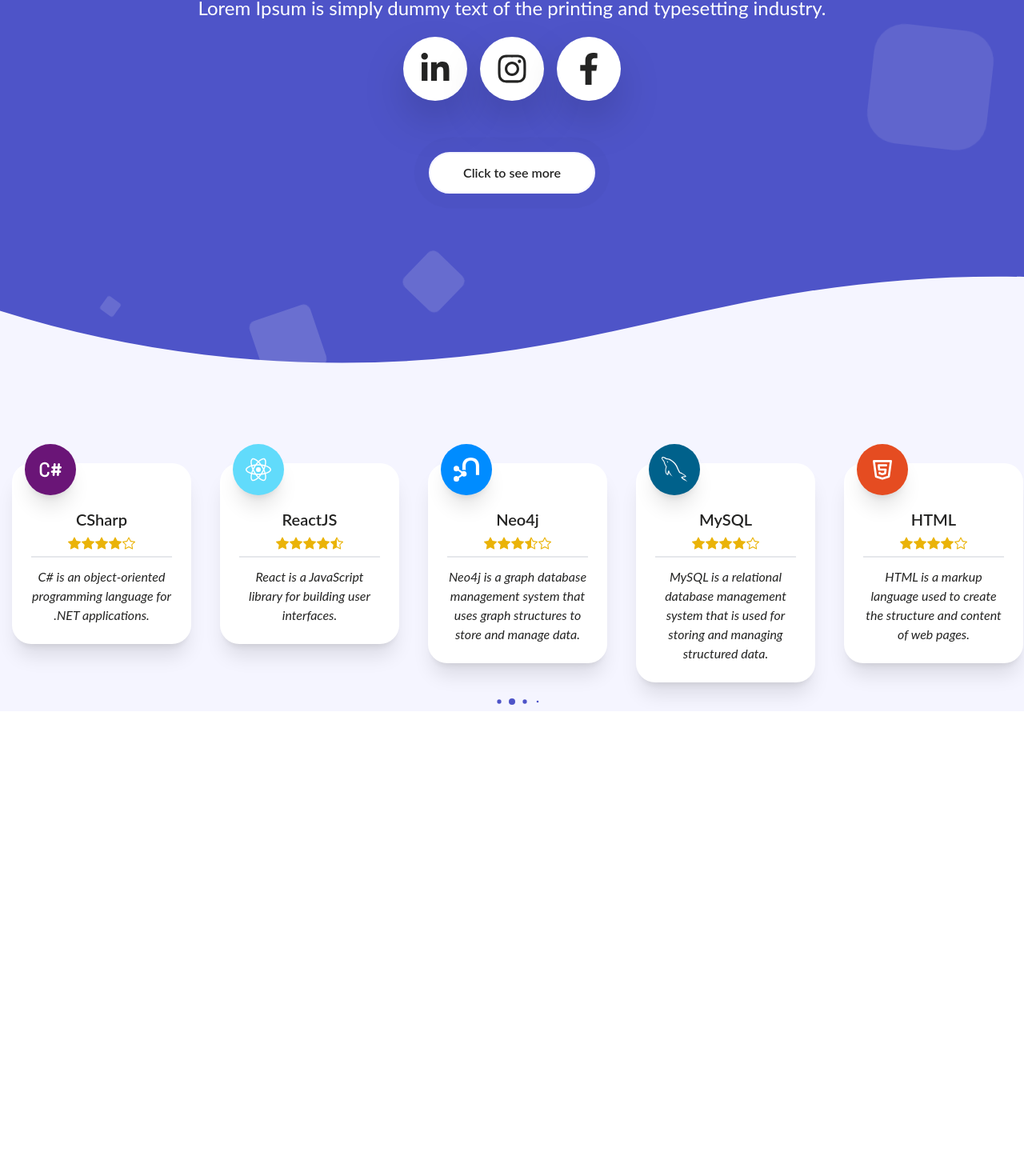
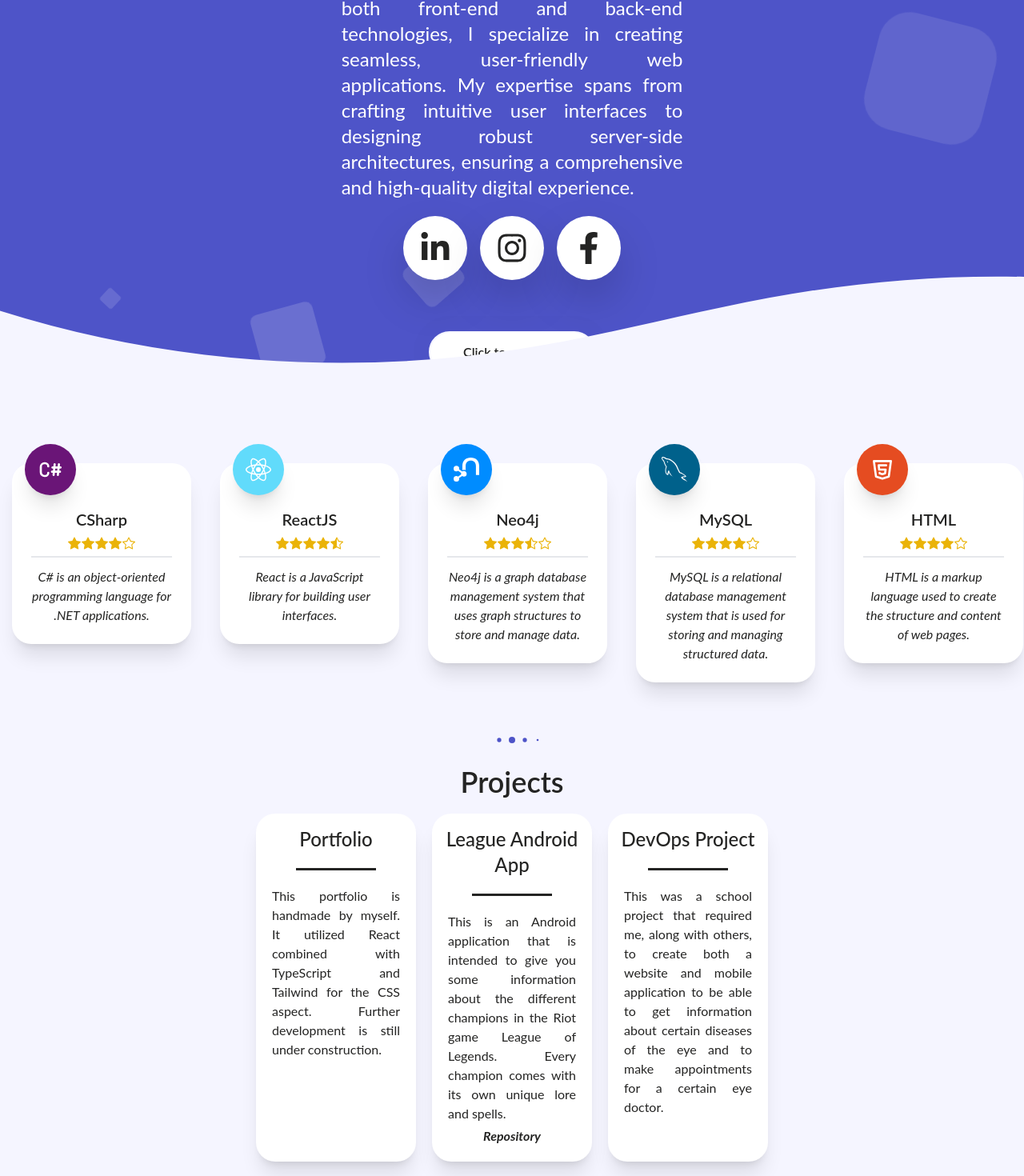
Before and after one commit to supahmustah/kweetnie, a React (Create React App) app in the folder app/: page / in a window 1280 px wide. Shown: the part 257-1727 px from the top of the page at 80% size. Before the commit the page ends 1146 px from the top, so only its background shows below. Built offline with nearby package versions, Linux system fonts and the light colour scheme.

Commit message:
update portfolio

```diff
--- a/app/public/index.html
+++ b/app/public/index.html
@@ -2,7 +2,6 @@
 <html lang="en">
   <head>
     <meta charset="utf-8" />
-    <link rel="icon" href="%PUBLIC_URL%/favicon.ico" />
     <meta name="viewport" content="width=device-width, initial-scale=1" />
     <meta name="theme-color" content="#000000" />
     <meta
@@ -24,7 +23,7 @@
       work correctly both with client-side routing and a non-root public URL.
       Learn how to configure a non-root public URL by running `npm run build`.
     -->
-    <title>React App</title>
+    <title>Lode Van Beneden</title>
   </head>
   <body>
     <noscript>You need to enable JavaScript to run this app.</noscript>
--- a/app/src/App.tsx
+++ b/app/src/App.tsx
@@ -28,7 +28,7 @@ function App() {
           <li></li>
         </ul>
       </div>
-      <header className='md:pt-1/8 pt-2/3 h-screen text-center'>
+      <header className='pt-24 h-screen text-center'>
         <div className='mb-5 text-white'>
           <p className='font-semibold animate-moveTextDown textShadow text-2xl md:text-5xl'>
             Lode Van Beneden
@@ -37,43 +37,47 @@ function App() {
             className={`bg-white relative animate-expandLineSmall md:animate-expandLine left-1/2 -translate-x-1/2 opacity-0 my-3 p-[1.5px] md:my-5 `}
             id='movingLine'></div>
           <p
-            className={`animate-moveTextUp mx-6 opacity-0 text-md md:text-2xl`}>
-            Lorem Ipsum is simply dummy text of the printing and typesetting
-            industry.
+            className={`animate-moveTextUp opacity-0 text-md md:text-2xl w-4/5 md:w-1/3 text-justify mx-auto`}>
+            Hi, I'm Lode, a passionate full-stack developer. With a solid
+            foundation in both front-end and back-end technologies, I specialize
+            in creating seamless, user-friendly web applications. My expertise
+            spans from crafting intuitive user interfaces to designing robust
+            server-side architectures, ensuring a comprehensive and high-quality
+            digital experience.
           </p>
         </div>
         <div className={`flex gap-4 justify-center`}>
           <a
-            className='bg-white md:p-5 p-3 drop-shadow-2xl rounded-full opacity-0 transition-all duration-500 hover:bg-[#0A66C2] hover:text-white animate-showSocial group'
+            className='bg-white p-3 md:p-5 drop-shadow-2xl rounded-full opacity-0 transition-all duration-500 hover:bg-[#0A66C2] hover:text-white animate-showSocial group'
             target='_blank'
             rel='noreferrer'
             href='https://www.linkedin.com/in/lodevanbeneden/'>
             <FaLinkedinIn
-              className={`md:w-10 md:h-10 w-6 h-6 group-hover:animate-rotateLogo`}
+              className={`w-6 h-6 md:w-10 md:h-10 group-hover:animate-rotateLogo`}
             />
           </a>
           <a
-            className='bg-white md:p-5 p-3 drop-shadow-2xl rounded-full opacity-0 transition-all duration-500 hover:bg-[#EA3B52] hover:text-white animate-showSocial group'
+            className='bg-white p-3 md:p-5 drop-shadow-2xl rounded-full opacity-0 transition-all duration-500 hover:bg-[#EA3B52] hover:text-white animate-showSocial group'
             target='_blank'
             rel='noreferrer'
             href='https://www.instagram.com/lodevb_/'>
             <FaInstagram
-              className={`md:w-10 md:h-10 w-6 h-6 group-hover:animate-rotateLogo`}
+              className={`w-6 h-6 md:w-10 md:h-10 group-hover:animate-rotateLogo`}
             />
           </a>
           <a
-            className='bg-white md:p-5 p-3 drop-shadow-2xl rounded-full opacity-0 transition-all duration-500 hover:bg-[#1479BD] hover:text-white animate-showSocial group'
+            className='bg-white p-3 md:p-5 drop-shadow-2xl rounded-full opacity-0 transition-all duration-500 hover:bg-[#1479BD] hover:text-white animate-showSocial group'
             target='_blank'
             rel='noreferrer'
             href='https://www.facebook.com/Lodeehhh'>
             <FaFacebookF
-              className={`md:w-10 md:h-10 w-6 h-6 group-hover:animate-rotateLogo`}
+              className={`w-6 h-6 md:w-10 md:h-10 group-hover:animate-rotateLogo`}
             />
           </a>
         </div>
-        <div className='flex justify-center animate-showSocial opacity-0 transition-all duration-500 cursor-pointer'>
+        <div className='flex justify-center animate-showSocial opacity-0 transition-all duration-500 cursor-pointer mt-8 md:mt-16'>
           <div
-            className='rounded-full border-2 bg-white border-bgWhite transition-all duration-500 md:py-3 py-2 w-36 md:w-52 text-center md:mt-16 mt-8 animate-showPulse text-sm md:text-base'
+            className='rounded-full border-2 bg-white border-bgWhite transition-all duration-500 py-2 md:py-3 w-36 md:w-52 text-center animate-showPulse text-sm md:text-base'
             onClick={() => showSkills()}>
             <p className='font-semibold'>Click to see more</p>
           </div>
@@ -96,6 +100,48 @@ function App() {
           <p className='font-semibold text-textAccent'>Contact me!</p>
         </div>
       </div> */}
+      <div className='bg-bgWhite relative w-full font-[Lato] text-accentBlack pt-5 pb-10'>
+        <h1 className='text-4xl font-semibold mb-5'>Projects</h1>
+        <div className='projectGrid flex w-1/2 gap-5 justify-center mx-auto'>
+          <div className='bg-white rounded-3xl w-72 shadow-xl pt-4 pb-5 relative'>
+            <h1 className='text-2xl font-medium'>Portfolio</h1>
+            <div
+              className={`bg-accentBlack relative left-1/2 -translate-x-1/2 w-[50%] my-3 p-[1.5px] md:my-5 `}></div>
+            <p className='px-5 pb-7 text-justify'>
+              This portfolio is handmade by myself. It utilized React combined
+              with TypeScript and Tailwind for the CSS aspect. Further
+              development is still under construction.
+            </p>
+          </div>
+          <div className='bg-white rounded-3xl shadow-xl w-72 pt-4 pb-5 relative'>
+            <h1 className='text-2xl font-medium'>League Android App</h1>
+            <div
+              className={`bg-accentBlack relative left-1/2 -translate-x-1/2 w-[50%] my-3 p-[1.5px] md:my-5 `}></div>
+            <p className='px-5 pb-7 text-justify'>
+              This is an Android application that is intended to give you some
+              information about the different champions in the Riot game League
+              of Legends. Every champion comes with its own unique lore and
+              spells.
+            </p>
+            <a
+              href='https://github.com/lodeevb/android_league'
+              className='text-accentBlack italic font-bold hover:underline absolute bottom-5 -translate-x-1/2'>
+              Repository
+            </a>
+          </div>
+          <div className='bg-white rounded-3xl w-72 shadow-xl pt-4 pb-5 relative'>
+            <h1 className='text-2xl font-medium'>DevOps Project</h1>
+            <div
+              className={`bg-accentBlack relative left-1/2 -translate-x-1/2 w-[50%] my-3 p-[1.5px] md:my-5 `}></div>
+            <p className='px-5 pb-7 text-justify'>
+              This was a school project that required me, along with others, to
+              create both a website and mobile application to be able to get
+              information about certain diseases of the eye and to make
+              appointments for a certain eye doctor.
+            </p>
+          </div>
+        </div>
+      </div>
     </div>
   );
 }
--- a/app/src/Assets/skills.tsx
+++ b/app/src/Assets/skills.tsx
@@ -2,6 +2,7 @@ import * as SimpleIcons from 'react-icons/si';
 import * as Devicons from 'react-icons/di';
 import { TbBrandCSharp, TbBrandCss3, TbBrandHtml5 } from 'react-icons/tb';
 import { GrMysql } from 'react-icons/gr';
+import { FaJava, FaAndroid } from 'react-icons/fa';
 
 const skills = [
   {
@@ -67,5 +68,26 @@ const skills = [
     knowledge: 4.5,
     desc: `Tailwind is a utility-first CSS framework for rapidly building custom user interfaces.`,
   },
+  {
+    title: 'Java',
+    icon: <FaJava />,
+    color: 'bg-[#0074BD]',
+    knowledge: 4,
+    desc: `Java is a high-level, class-based, object-oriented programming language that is designed to have as few implementation dependencies as possible.`,
+  },
+  {
+    title: 'Kotlin',
+    icon: <SimpleIcons.SiKotlin />,
+    color: 'bg-[#7F52FF]',
+    knowledge: 4,
+    desc: `Kotlin is a cross-platform, statically typed, general-purpose high-level programming language with type inference.`,
+  },
+  {
+    title: 'SpringBoot',
+    icon: <SimpleIcons.SiSpringboot />,
+    color: 'bg-[#69AD3C]',
+    knowledge: 3.5,
+    desc: `Spring Boot is an open-source Java framework used for programming standalone, production-grade Spring-based applications with minimal effort.`,
+  },
 ];
 export default skills;
```
Also changed, not shown: 1 other file (tests, documents, lock files or other folders).
